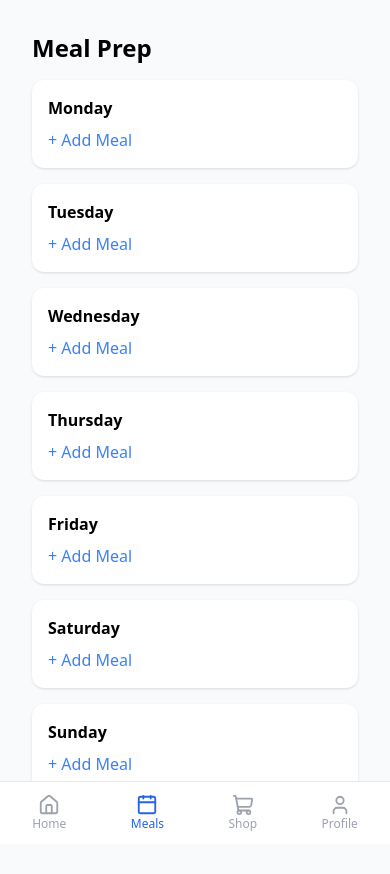
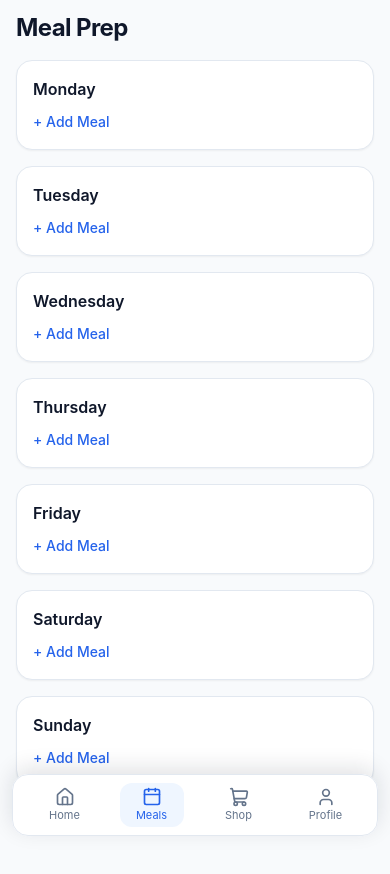
Before and after one commit to jako6857/Meal-Planner, a React (Vite) app: page /meal-prep in a window 390 px wide. Shown: the top 874 px of the page. Built offline with nearby package versions, Linux system fonts and the light colour scheme; no server answers; the database is empty.

Commit message:
Polish responsive app layout for mobile view

```diff
--- a/src/App.jsx
+++ b/src/App.jsx
@@ -11,10 +11,8 @@ import BottomNav from "./components/BottomNav.jsx"
 function App() {
   return (
     <BrowserRouter>
-      <div className="pb-20 bg-gray-50 min-h-screen">
-
-        {/* MAIN CONTENT */}
-        <div className="p-4">
+      <div className="min-h-screen bg-slate-50 text-slate-900">
+        <main className="mx-auto w-full max-w-5xl px-3 pt-3 pb-28 sm:px-4 sm:pt-4">
           <Routes>
             <Route path="/" element={<Home />} />
             <Route path="/meal-prep" element={<MealPrep />} />
@@ -22,11 +20,9 @@ function App() {
             <Route path="/profile" element={<Profile />} />
             <Route path="/recipe/:id" element={<RecipeDetail />} />
           </Routes>
-        </div>
+        </main>
 
-        {/* BOTTOM NAV */}
         <BottomNav />
-
       </div>
     </BrowserRouter>
   )
--- a/src/components/BottomNav.jsx
+++ b/src/components/BottomNav.jsx
@@ -4,32 +4,36 @@ import { Home, Calendar, ShoppingCart, User } from "lucide-react"
 export default function BottomNav() {
   const location = useLocation()
 
-  const tab = (path) =>
-    location.pathname === path
-      ? "text-blue-600"
-      : "text-gray-400"
+  const tab = (path) => {
+    const isActive = location.pathname === path
+    return isActive
+      ? "text-blue-600 bg-blue-50"
+      : "text-slate-500"
+  }
 
   return (
-    <div className="fixed bottom-0 left-0 right-0 bg-white border-t flex justify-around py-3">
-      <Link to="/" className={`flex flex-col items-center ${tab("/")}`}>
-        <Home size={22} />
-        <span className="text-xs">Home</span>
-      </Link>
+    <div className="fixed inset-x-0 bottom-0 z-50 px-3 pb-[max(env(safe-area-inset-bottom),0.5rem)]">
+      <nav className="mx-auto flex w-full max-w-md items-center justify-around rounded-2xl border border-slate-200 bg-white/95 px-2 py-2 shadow-[0_-6px_22px_rgba(15,23,42,0.12)] backdrop-blur">
+        <Link to="/" className={`flex min-w-[64px] flex-col items-center rounded-xl px-2 py-1 ${tab("/")}`}>
+          <Home size={20} />
+          <span className="text-[11px]">Home</span>
+        </Link>
 
-      <Link to="/meal-prep" className={`flex flex-col items-center ${tab("/meal-prep")}`}>
-        <Calendar size={22} />
-        <span className="text-xs">Meals</span>
-      </Link>
+        <Link to="/meal-prep" className={`flex min-w-[64px] flex-col items-center rounded-xl px-2 py-1 ${tab("/meal-prep")}`}>
+          <Calendar size={20} />
+          <span className="text-[11px]">Meals</span>
+        </Link>
 
-      <Link to="/shopping" className={`flex flex-col items-center ${tab("/shopping")}`}>
-        <ShoppingCart size={22} />
-        <span className="text-xs">Shop</span>
-      </Link>
+        <Link to="/shopping" className={`flex min-w-[64px] flex-col items-center rounded-xl px-2 py-1 ${tab("/shopping")}`}>
+          <ShoppingCart size={20} />
+          <span className="text-[11px]">Shop</span>
+        </Link>
 
-      <Link to="/profile" className={`flex flex-col items-center ${tab("/profile")}`}>
-        <User size={22} />
-        <span className="text-xs">Profile</span>
-      </Link>
+        <Link to="/profile" className={`flex min-w-[64px] flex-col items-center rounded-xl px-2 py-1 ${tab("/profile")}`}>
+          <User size={20} />
+          <span className="text-[11px]">Profile</span>
+        </Link>
+      </nav>
     </div>
   )
 }
--- a/src/index.css
+++ b/src/index.css
@@ -2,12 +2,20 @@
 @tailwind components;
 @tailwind utilities;
 
-body {
-  background: #f9fafb;
-  font-family: system-ui, -apple-system, sans-serif;
+html,
+body,
+#root {
+  min-height: 100%;
 }
 
-/* make buttons feel more app-like */
+body {
+  margin: 0;
+  background: #f8fafc;
+  color: #0f172a;
+  font-family: -apple-system, BlinkMacSystemFont, "Segoe UI", system-ui, sans-serif;
+  -webkit-font-smoothing: antialiased;
+}
+
 button {
   transition: all 0.2s ease;
 }
--- a/src/pages/Home.jsx
+++ b/src/pages/Home.jsx
@@ -44,25 +44,23 @@ export default function Home() {
   }
 
   return (
-    <div className="max-w-5xl mx-auto p-4">
-      <h1 className="text-3xl font-bold mb-4">Recipes</h1>
+    <div className="mx-auto max-w-5xl px-1 pb-2">
+      <h1 className="mb-4 text-2xl font-bold tracking-tight sm:text-3xl">Recipes</h1>
 
-      {/* SEARCH */}
       <input
-        className="border p-2 w-full mb-4"
+        className="mb-4 w-full rounded-xl border border-slate-200 bg-white px-3 py-2.5 text-[15px] shadow-sm outline-none focus:border-blue-400"
         placeholder="Search recipes..."
         value={search}
         onChange={(e) => handleSearch(e.target.value)}
       />
 
-      {/* CATEGORY FILTER */}
-      <div className="flex gap-2 flex-wrap mb-3">
+      <div className="mb-3 flex flex-wrap gap-2">
         {["", "Breakfast", "Dessert", "Seafood", "Chicken", "Vegetarian"].map((c) => (
           <button
             key={c}
             onClick={() => handleCategory(c)}
-            className={`px-3 py-1 rounded ${
-              category === c ? "bg-blue-500 text-white" : "bg-gray-200"
+            className={`rounded-full px-3 py-1.5 text-sm ${
+              category === c ? "bg-blue-600 text-white" : "bg-white text-slate-700 border border-slate-200"
             }`}
           >
             {c || "All"}
@@ -70,14 +68,13 @@ export default function Home() {
         ))}
       </div>
 
-      {/* CUISINE FILTER */}
-      <div className="flex gap-2 flex-wrap mb-6">
+      <div className="mb-5 flex flex-wrap gap-2">
         {["", "Italian", "Mexican", "American", "Japanese"].map((c) => (
           <button
             key={c}
             onClick={() => handleCuisine(c)}
-            className={`px-3 py-1 rounded ${
-              cuisine === c ? "bg-blue-500 text-white" : "bg-gray-200"
+            className={`rounded-full px-3 py-1.5 text-sm ${
+              cuisine === c ? "bg-blue-600 text-white" : "bg-white text-slate-700 border border-slate-200"
             }`}
           >
             {c || "All cuisines"}
@@ -85,16 +82,16 @@ export default function Home() {
         ))}
       </div>
 
-      {/* RECIPES */}
-      <div className="grid grid-cols-1 md:grid-cols-3 gap-4">
+      <div className="grid grid-cols-1 gap-3 sm:grid-cols-2 lg:grid-cols-3">
         {recipes.map((recipe) => (
           <Link
             key={recipe.idMeal}
             to={`/recipe/${recipe.idMeal}`}
             state={recipe}
           >
-          <div className="bg-white rounded-2xl shadow p-3 active:scale-[0.98] transition">              <img src={recipe.strMealThumb} />
-              <h2>{recipe.strMeal}</h2>
+            <div className="overflow-hidden rounded-2xl border border-slate-200 bg-white shadow-sm transition hover:shadow-md active:scale-[0.99]">
+              <img src={recipe.strMealThumb} alt={recipe.strMeal} className="aspect-[4/3] w-full object-cover" />
+              <h2 className="px-3 py-3 text-sm font-semibold leading-snug text-slate-800">{recipe.strMeal}</h2>
             </div>
           </Link>
         ))}
--- a/src/pages/MealPrep.jsx
+++ b/src/pages/MealPrep.jsx
@@ -26,8 +26,8 @@ export default function MealPrep() {
   }
 
   return (
-    <div className="max-w-2xl mx-auto p-4">
-      <h1 className="text-2xl font-bold mb-4">
+    <div className="mx-auto max-w-2xl px-1 pb-2">
+      <h1 className="mb-4 text-2xl font-bold tracking-tight sm:text-3xl">
         Meal Prep
       </h1>
 
@@ -36,26 +36,25 @@ export default function MealPrep() {
           const meal = getMeal(day)
 
           return (
-            <div key={day} className="bg-white p-4 rounded-xl shadow">
-              <h2 className="font-semibold mb-2">{day}</h2>
+            <div key={day} className="rounded-2xl border border-slate-200 bg-white p-4 shadow-sm">
+              <h2 className="mb-2 font-semibold text-slate-900">{day}</h2>
 
               {meal ? (
                 <>
-                  <img src={meal.image} className="rounded mb-2" />
+                  <img src={meal.image} alt={meal.title} className="mb-3 h-40 w-full rounded-xl object-cover" />
 
-                  <p className="mb-2">{meal.title}</p>
+                  <p className="mb-2 text-sm text-slate-700">{meal.title}</p>
 
-                  {/* 🔥 FIXED: only pass ID */}
                   <Link
                     to={`/recipe/${meal.recipe_id}`}
-                    className="text-blue-500 block mb-2"
+                    className="mb-2 block text-sm font-medium text-blue-600"
                   >
                     View Details
                   </Link>
 
                   <button
                     onClick={() => removeMeal(day)}
-                    className="text-red-500"
+                    className="rounded-lg bg-red-50 px-3 py-1.5 text-sm font-medium text-red-600"
                   >
                     Remove
                   </button>
@@ -63,7 +62,7 @@ export default function MealPrep() {
               ) : (
                 <Link
                   to="/"
-                  className="text-blue-500"
+                  className="text-sm font-medium text-blue-600"
                 >
                   + Add Meal
                 </Link>
--- a/src/pages/Profile.jsx
+++ b/src/pages/Profile.jsx
@@ -1,3 +1,11 @@
 export default function Profile() {
-  return <div>Profile Page</div>
+  return (
+    <div className="mx-auto max-w-2xl px-1 pb-2">
+      <h1 className="mb-4 text-2xl font-bold tracking-tight sm:text-3xl">Profile</h1>
+
+      <div className="rounded-2xl border border-slate-200 bg-white p-5 shadow-sm">
+        <p className="text-sm text-slate-600">Your account and preferences will show up here.</p>
+      </div>
+    </div>
+  )
 }
--- a/src/pages/RecipeDetail.jsx
+++ b/src/pages/RecipeDetail.jsx
@@ -52,24 +52,24 @@ export default function RecipeDetail() {
   if (!recipe) return <div>Loading...</div>
 
   return (
-    <div className="max-w-2xl mx-auto p-4">
-      <Link to="/" className="text-blue-500 mb-4 block">
+    <div className="mx-auto max-w-2xl px-1 pb-2">
+      <Link to="/" className="mb-4 block text-sm font-medium text-blue-600">
         ← Back
       </Link>
 
-      <h1 className="text-3xl font-bold mb-4">
+      <h1 className="mb-4 text-2xl font-bold tracking-tight sm:text-3xl">
         {recipe.strMeal}
       </h1>
 
       <img
         src={recipe.strMealThumb}
         alt={recipe.strMeal}
-        className="rounded-xl mb-6"
+        className="mb-5 h-60 w-full rounded-2xl border border-slate-200 object-cover shadow-sm sm:h-72"
       />
 
       <button
         onClick={() => setShowDays(!showDays)}
-        className="bg-blue-500 text-white px-4 py-2 rounded-xl mb-4 w-full"
+        className="mb-4 w-full rounded-xl bg-blue-600 px-4 py-2.5 text-sm font-semibold text-white"
       >
         Add to Meal Plan
       </button>
@@ -80,7 +80,7 @@ export default function RecipeDetail() {
             <button
               key={day}
               onClick={() => addToDay(day)}
-              className="border p-3 rounded-lg hover:bg-gray-100"
+              className="rounded-lg border border-slate-200 bg-white p-3 text-sm font-medium hover:bg-slate-50"
             >
               {day}
             </button>
@@ -89,10 +89,10 @@ export default function RecipeDetail() {
       )}
 
       <div className="mt-6">
-        <h2 className="text-xl font-semibold mb-2">Ingredients</h2>
+        <h2 className="mb-2 text-xl font-semibold">Ingredients</h2>
         <ul className="space-y-1">
           {normalizeMeal(recipe).ingredients.map((i, idx) => (
-            <li key={idx} className="text-gray-700">
+            <li key={idx} className="text-sm text-slate-700">
               {i.name} — {i.measure}
             </li>
           ))}
--- a/src/pages/Shopping.jsx
+++ b/src/pages/Shopping.jsx
@@ -43,13 +43,13 @@ export default function Shopping() {
   }
 
   return (
-    <div className="max-w-2xl mx-auto p-4">
-      <h1 className="text-2xl font-bold mb-4">
+    <div className="mx-auto max-w-2xl px-1 pb-2">
+      <h1 className="mb-4 text-2xl font-bold tracking-tight sm:text-3xl">
         Shopping List
       </h1>
 
       {items.length === 0 && (
-        <p className="text-gray-500">
+        <p className="text-sm text-slate-500">
           No ingredients found — check console log
         </p>
       )}
@@ -58,13 +58,13 @@ export default function Shopping() {
         {items.map((item) => (
           <div
             key={item.name}
-            className="bg-white p-3 rounded-xl shadow"
+            className="rounded-2xl border border-slate-200 bg-white p-3 shadow-sm"
           >
-            <p className="font-semibold capitalize">
+            <p className="font-semibold capitalize text-slate-900">
               {item.name}
             </p>
 
-            <p className="text-sm text-gray-500">
+            <p className="text-sm text-slate-500">
               {item.measure.join(", ")}
             </p>
           </div>
```
